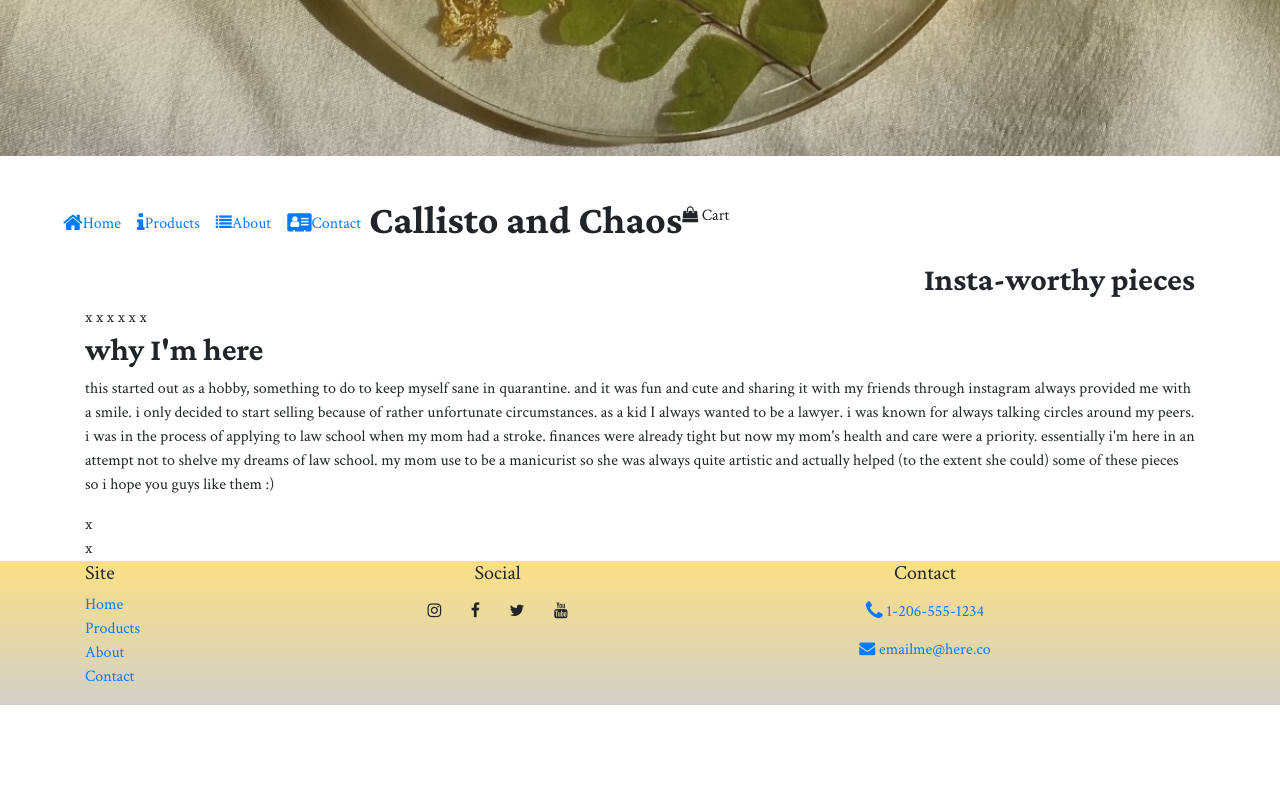
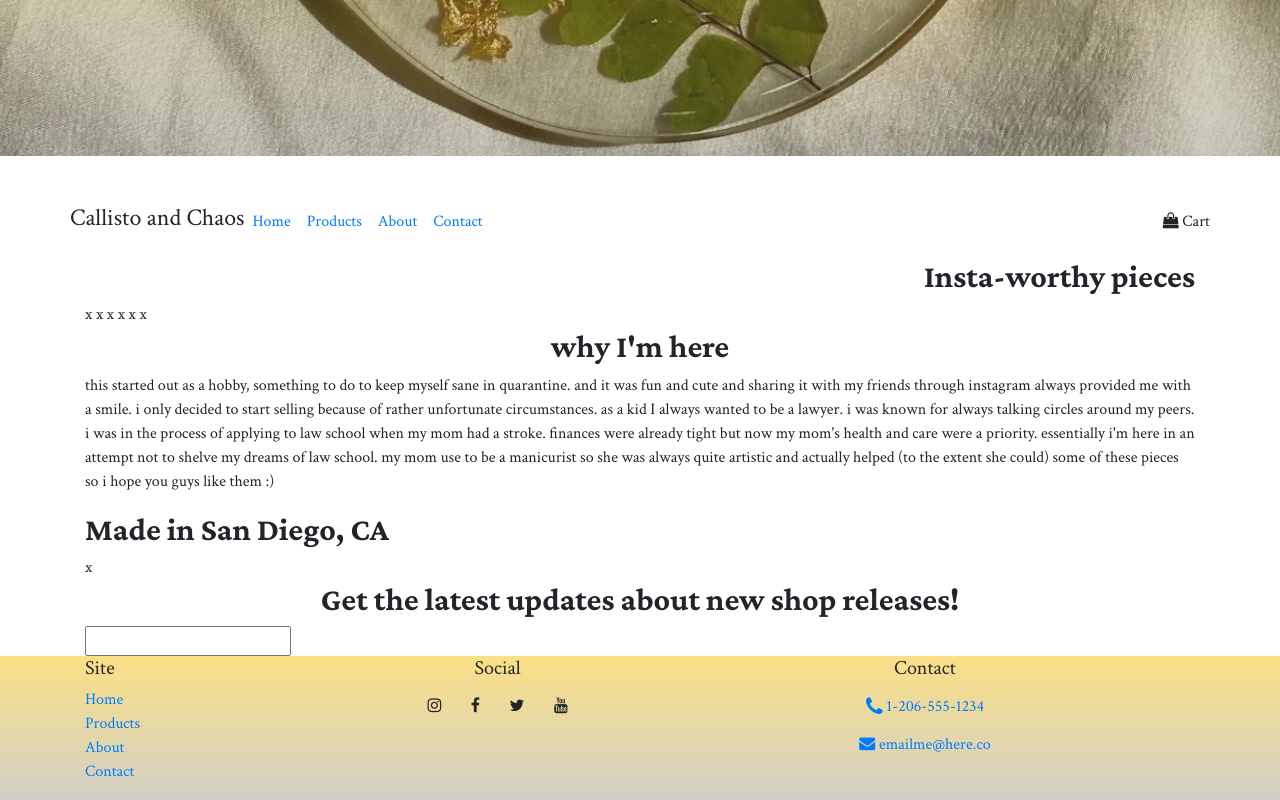
Before and after one commit to anguyen0125/callistoandchaos, a website: page index.html in a window 1280 px wide. Shown: the part 644-1444 px from the top of the page. Before the commit the page ends 1349 px from the top, so only its background shows below. Drawn offline with nearby package versions, Linux system fonts and the light colour scheme.

Commit message:
more Navbar updates

```diff
--- a/index.html
+++ b/index.html
@@ -27,28 +27,23 @@
 
     <div class="navbar navbar-expand sticky-top">
         <div class="container">
-            <div class="row">
+
+            <h4 class="navbar-text">Callisto and Chaos</h4>
+
             <div class="collapse navbar-collapse" id="ccNavbar">
                 <ul class="navbar-nav">
-                        <li class="nav-item active"><a class="nav-link" href="#"><i class="fa fa-home fa-lg"></i>Home</a></li>
-                        <li class="nav-item"><a class="nav-link" href="#"><i class="fa fa-info fa-lg"></i>Products</a></li>
-                        <li class="nav-item"><a class="nav-link" href="#"><i class="fa fa-list fa=lg"></i>About</a></li>
-                        <li class="nav-item"><a class="nav-link" href="#"><i class="fa fa-address-card fa-lg"></i>Contact</a></li>
+                    <li class="nav-item active"><a class="nav-link" href="#">Home</a></li>
+                    <li class="nav-item"><a class="nav-link" href="#">Products</a></li>
+                    <li class="nav-item"><a class="nav-link" href="#">About</a></li>
+                    <li class="nav-item"><a class="nav-link" href="#">Contact</a></li>
                 </ul>
             </div>
-            <div class="row">
-                <h1 class="col text-sm-center">Callisto and Chaos</h1>
-            </div>
-            <div class="row">
-                <div class="col">
+            <div>
                 <span class="navbar-text mx-auto">
                     <a role="button" id="shopButton">
                             <i class="fa fa-shopping-bag"> </i> Cart
                     </a>
                 </span>
-                </div>
-            </div>
-
             </div>
         </div>
     </div>
@@ -68,12 +63,13 @@
     </div>
 
     <div class="container">
-        <h2>why I'm here</h2>
+        <h2 class="text-sm-center">why I'm here</h2>
         <p>this started out as a hobby, something to do to keep myself sane in quarantine. and it was fun and cute and sharing it with my friends through instagram always provided me with a smile.
 i only decided to start selling because of rather unfortunate circumstances. as a kid I always wanted to be a lawyer. i was known for always talking circles around my peers. i was in the process of applying to law school when my mom had a stroke. finances were already tight but now my mom's health and care were a priority. essentially i'm here in an attempt not to shelve my dreams of law school. my mom use to be a manicurist so she was always quite artistic and actually helped (to the extent she could) some of these pieces so i hope you guys like them :)</p>
     </div>
 
     <div class="container">
+        <h2 class="text-sm-left">Made in San Diego, CA</h2>
         <div class="row">
             <div class="col">
                 x
@@ -82,9 +78,10 @@ i only decided to start selling because of rather unfortunate circumstances. as
     </div>
 
     <div class="container">
+        <h2 class="text-sm-center">Get the latest updates about new shop releases!</h2>
         <div class="row">
             <div class="col">
-                x
+                <input>
             </div>
         </div>
     </div>
```
Also changed, not shown: 1 other file. Lines whose indentation alone changed are shown as unchanged.
